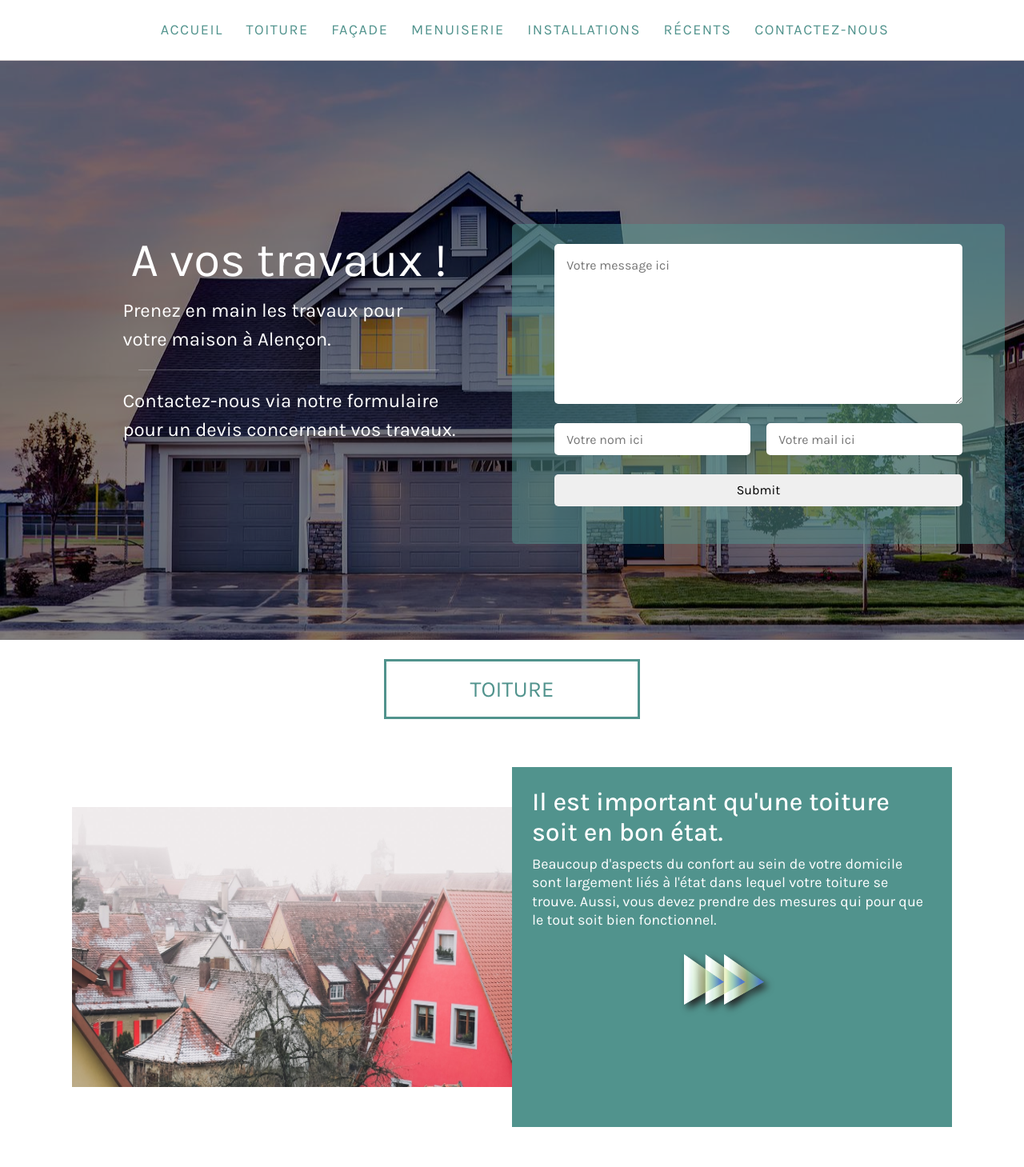
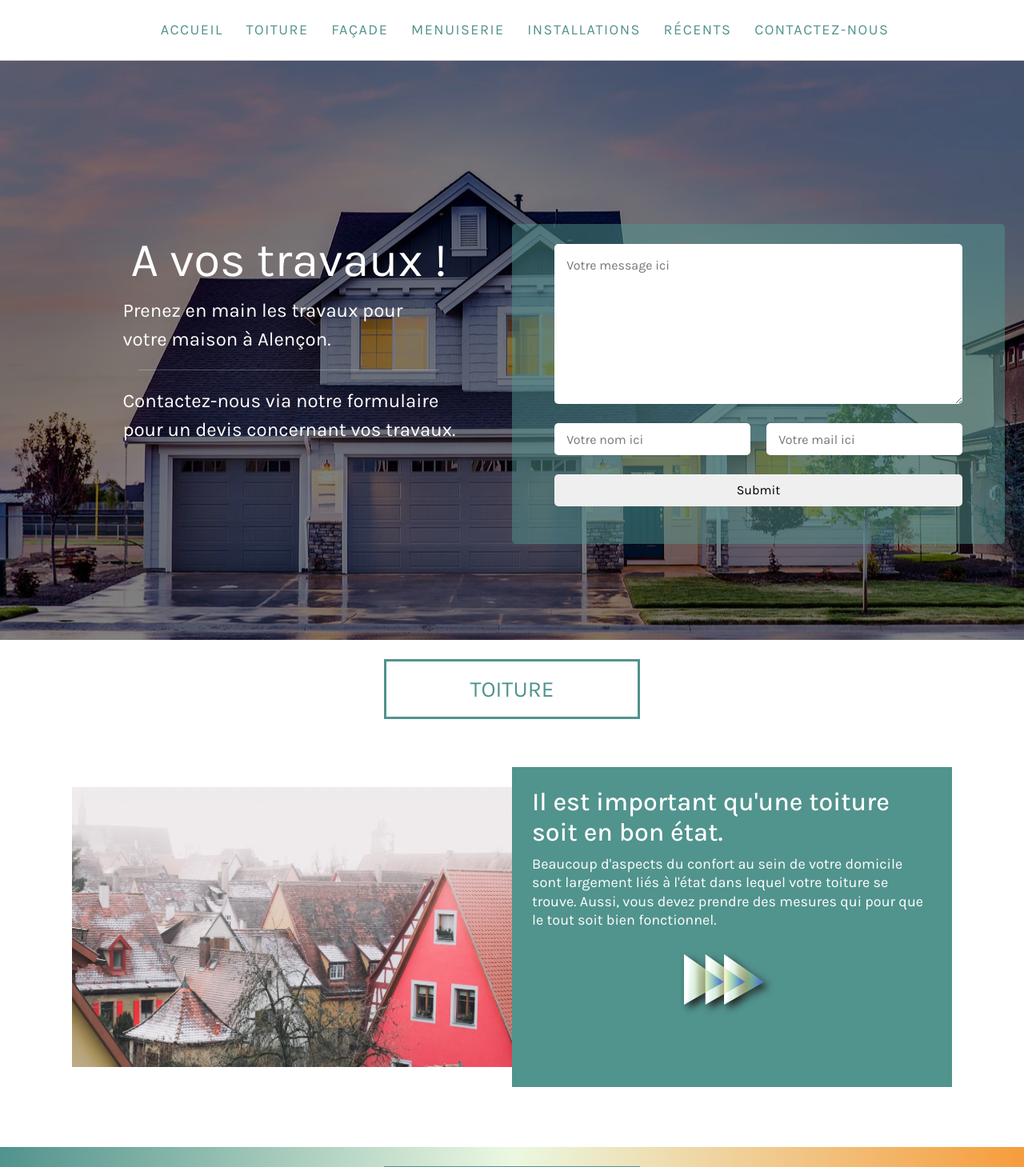
Before and after one commit to JojoIsCoding/travaux-blog, a Next.js app: page / in a window 1280 px wide. Shown: the top 1459 px of the page at 80% size. Built offline with nearby package versions, Linux system fonts and the light colour scheme; no server answers; a web font is replaced by a local one.

Commit message:
card texts size

```diff
--- a/styles/homepage/menuCard.module.css
+++ b/styles/homepage/menuCard.module.css
@@ -25,7 +25,7 @@
   .text{
     max-width: 550px;
     width: 100%;
-    height: 450px;
+    height: 400px;
     padding : 25px;
     font-size: 24px;
     background-color: rgb(81,147,141);
```
